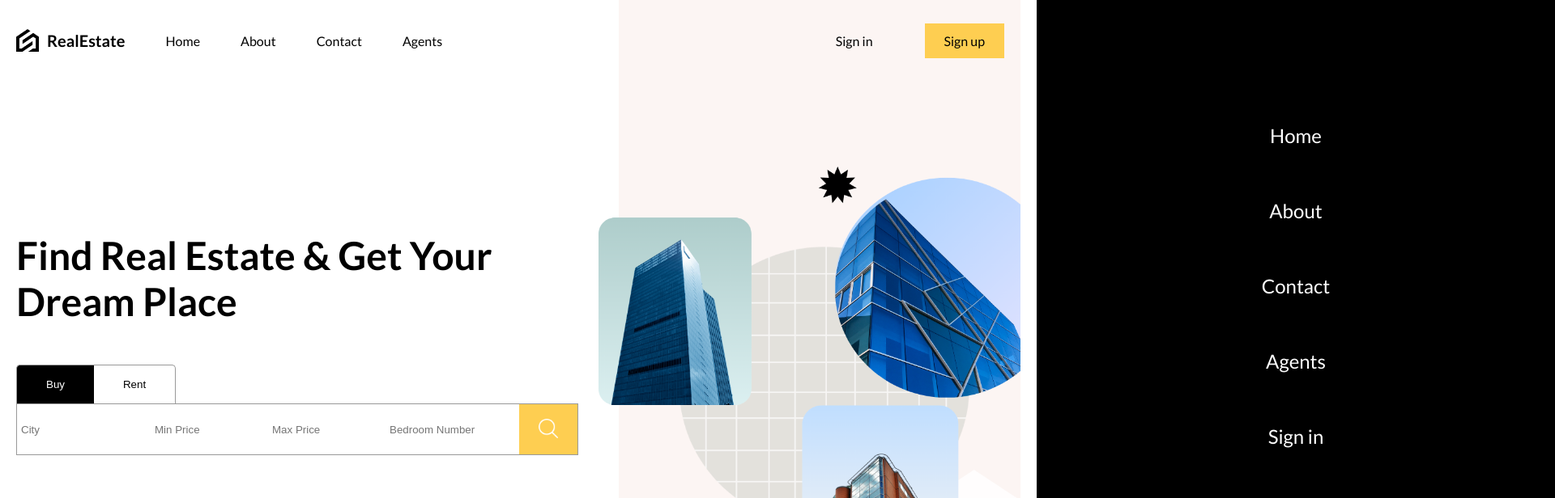
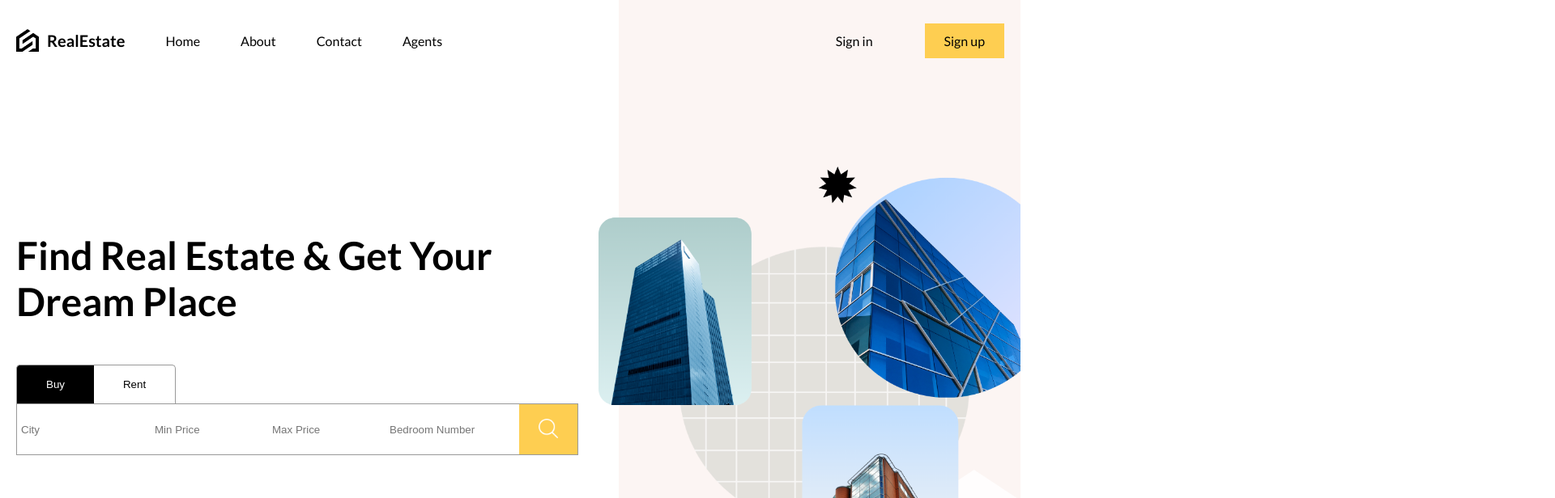
Before and after one commit to vidyaMadugula/Real-Estate-Connect, a React (Vite) app in the folder client/: page / in a window 1280 px wide. Shown: the top 616 px of the page at 81% size, 1920 px wide, since content can reach past the window. Built offline with nearby package versions, Linux system fonts and the light colour scheme; no server answers.

Commit message:
Update navbar.scss

```diff
--- a/client/src/components/navbar/navbar.scss
+++ b/client/src/components/navbar/navbar.scss
@@ -1,4 +1,8 @@
 @import "../../responsive.scss";
+body {
+  overflow-x: hidden; // Prevent horizontal scroll on mobile
+}
+
 
 nav {
   height: 100px;
@@ -38,6 +42,7 @@ nav {
       span {
         @include md {
           display: none;
+          border: none;
         }
 
         @include sm {
@@ -126,9 +131,11 @@ nav {
     }
 
     .menu {
-      position: absolute;
+      // position: absolute;
+      position: fixed;
       top: 0;
-      right: -50%;
+      // right: -50%;
+      right:-100%;
       background-color: black;
       color: white;
       height: 100vh;
@@ -139,6 +146,7 @@ nav {
       align-items: center;
       justify-content: center;
       font-size: 24px;
+
 
       &.active {
         right: 0;
```
